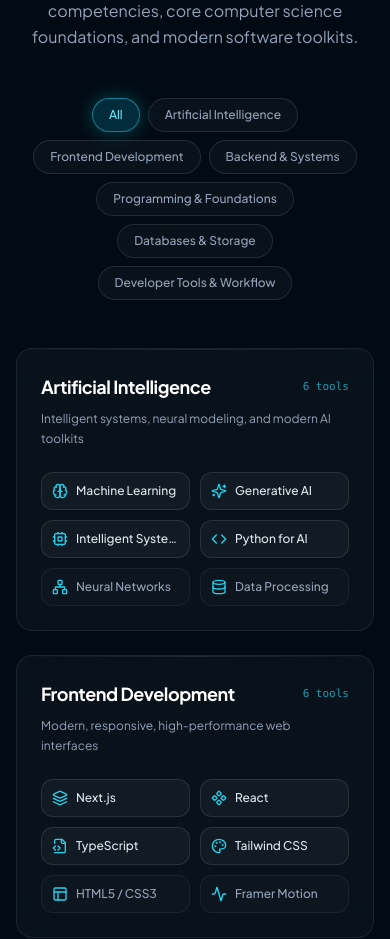
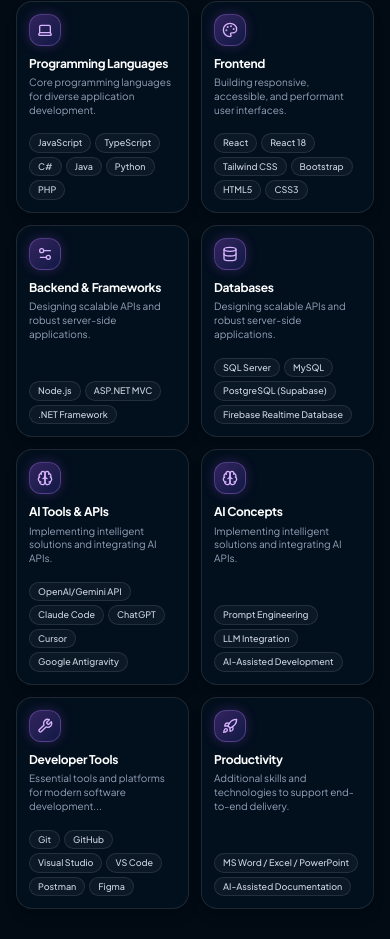
Before and after one commit to akmalahamath/Akmal-Portfolio, a Next.js app: page / in a window 390 px wide. Shown: the part 3038-3977 px from the top of the page. Built offline with nearby package versions, Linux system fonts and the light colour scheme.

Commit message:
feat(skills): update mobile responsive skills grid and remove CS undergraduate from cycling title

```diff
--- a/components/Skills.tsx
+++ b/components/Skills.tsx
@@ -35,9 +35,72 @@
   TerminalSquare,
   Network,
   CheckCircle,
+  Laptop,
+  Settings2,
+  Wrench,
+  Rocket,
 } from "lucide-react";
 
-// Icon mapping helper
+// Mobile Responsive Specific Categories & Skills (from user reference design)
+interface MobileSkillCard {
+  title: string;
+  description: string;
+  icon: React.ElementType;
+  skills: string[];
+}
+
+const MOBILE_SKILL_CARDS: MobileSkillCard[] = [
+  {
+    title: "Programming Languages",
+    description: "Core programming languages for diverse application development.",
+    icon: Laptop,
+    skills: ["JavaScript", "TypeScript", "C#", "Java", "Python", "PHP"],
+  },
+  {
+    title: "Frontend",
+    description: "Building responsive, accessible, and performant user interfaces.",
+    icon: Palette,
+    skills: ["React", "React 18", "Tailwind CSS", "Bootstrap", "HTML5", "CSS3"],
+  },
+  {
+    title: "Backend & Frameworks",
+    description: "Designing scalable APIs and robust server-side applications.",
+    icon: Settings2,
+    skills: ["Node.js", "ASP.NET MVC", ".NET Framework"],
+  },
+  {
+    title: "Databases",
+    description: "Designing scalable APIs and robust server-side applications.",
+    icon: Database,
+    skills: ["SQL Server", "MySQL", "PostgreSQL (Supabase)", "Firebase Realtime Database"],
+  },
+  {
+    title: "AI Tools & APIs",
+    description: "Implementing intelligent solutions and integrating AI APIs.",
+    icon: Brain,
+    skills: ["OpenAI/Gemini API", "Claude Code", "ChatGPT", "Cursor", "Google Antigravity"],
+  },
+  {
+    title: "AI Concepts",
+    description: "Implementing intelligent solutions and integrating AI APIs.",
+    icon: Brain,
+    skills: ["Prompt Engineering", "LLM Integration", "AI-Assisted Development"],
+  },
+  {
+    title: "Developer Tools",
+    description: "Essential tools and platforms for modern software development...",
+    icon: Wrench,
+    skills: ["Git", "GitHub", "Visual Studio", "VS Code", "Postman", "Figma"],
+  },
+  {
+    title: "Productivity",
+    description: "Additional skills and technologies to support end-to-end delivery.",
+    icon: Rocket,
+    skills: ["MS Word / Excel / PowerPoint", "AI-Assisted Documentation"],
+  },
+];
+
+// Icon mapping helper for Desktop view
 const ICON_MAP: Record<string, React.ElementType> = {
   Brain,
   Sparkles,
@@ -81,13 +144,79 @@
   return (
     <section id="skills" className="relative py-24 sm:py-28 px-4 sm:px-6 lg:px-8 overflow-hidden scroll-mt-20 sm:scroll-mt-24">
       <div className="max-w-7xl mx-auto">
+
+        {/* ======================================================== */}
+        {/* MOBILE RESPONSIVE LAYOUT (< lg screens)                 */}
+        {/* Exact 2-Column Visual Card Design with Violet Badges     */}
+        {/* ======================================================== */}
+        <div className="block lg:hidden">
+          {/* Mobile Section Heading */}
+          <div className="mb-8 text-left">
+            <h2 className="text-3xl xs:text-4xl font-extrabold text-white tracking-tight mb-2">
+              Skills &amp; Technologies
+            </h2>
+            <p className="text-sm xs:text-base text-slate-300 leading-relaxed max-w-xl">
+              A versatile toolkit built over years of hands-on development across multiple domains.
+            </p>
+          </div>
+
+          {/* 2-Column Responsive Card Grid */}
+          <div className="grid grid-cols-2 gap-3 xs:gap-3.5 sm:gap-4">
+            {MOBILE_SKILL_CARDS.map((card, idx) => {
+              const IconComponent = card.icon;
+              return (
+                <motion.div
+                  key={card.title}
+                  initial={{ opacity: 0, y: 15 }}
+                  whileInView={{ opacity: 1, y: 0 }}
+                  viewport={{ once: true, margin: "-30px" }}
+                  transition={{ duration: 0.4, delay: idx * 0.04 }}
+                  className="rounded-2xl bg-[#031120]/80 border border-white/10 p-3 xs:p-4 flex flex-col justify-between hover:border-purple-400/40 transition-all duration-300 shadow-lg"
+                >
+                  <div>
+                    {/* Soft Purple/Violet Glow Icon Container */}
+                    <div className="w-8 h-8 xs:w-9 xs:h-9 rounded-xl bg-gradient-to-br from-purple-500/30 to-indigo-600/20 border border-purple-400/30 text-purple-300 flex items-center justify-center mb-2.5 shadow-[0_0_12px_rgba(168,85,247,0.25)]">
+                      <IconComponent className="w-4 h-4 xs:w-4.5 xs:h-4.5" />
+                    </div>
+
+                    {/* Card Title */}
+                    <h3 className="text-xs xs:text-sm sm:text-base font-bold text-white tracking-tight mb-1 leading-snug">
+                      {card.title}
+                    </h3>
+
+                    {/* Description */}
+                    <p className="text-[10px] xs:text-[11px] sm:text-xs text-slate-400 leading-snug mb-3">
+                      {card.description}
+                    </p>
+                  </div>
+
+                  {/* Skills Pills */}
+                  <div className="flex flex-wrap gap-1 xs:gap-1.5 pt-1 mt-auto">
+                    {card.skills.map((skill) => (
+                      <span
+                        key={skill}
+                        className="px-2 py-0.5 rounded-full text-[9px] xs:text-[10px] sm:text-[11px] font-medium bg-white/[0.04] text-slate-300 border border-white/10"
+                      >
+                        {skill}
+                      </span>
+                    ))}
+                  </div>
+                </motion.div>
+              );
+            })}
+          </div>
+        </div>
+
+        {/* ======================================================== */}
+        {/* DESKTOP / LAPTOP LAYOUT (lg: screens and up) - UNTOUCHED */}
+        {/* ======================================================== */}
+        <div className="hidden lg:block">
           <SectionHeading
             eyebrow="Technical Stack & Expertise"
             title="Skills & Technologies"
             subtitle="A comprehensive overview of verified competencies, core computer science foundations, and modern software toolkits."
             align="center"
           />
-
 
           {/* CATEGORY FILTER PILLS */}
           <div className="flex flex-wrap items-center justify-center gap-2 mb-12">
@@ -155,6 +284,7 @@
               </motion.div>
             ))}
           </div>
+        </div>
 
         {/* INFINITE HORIZONTAL MARQUEE */}
         <div className="relative mt-16 overflow-hidden py-4 -mx-4 sm:-mx-6 lg:-mx-8">
--- a/data/portfolio.ts
+++ b/data/portfolio.ts
@@ -49,7 +49,6 @@
     titles: [
       "AI Engineer",
       "Full-Stack Developer",
-      "Computer Science Undergraduate",
     ],
     heroTagline: "Building intelligent solutions for real-world problems.",
     heroBio:
```
Lines whose indentation alone changed are shown as unchanged.
